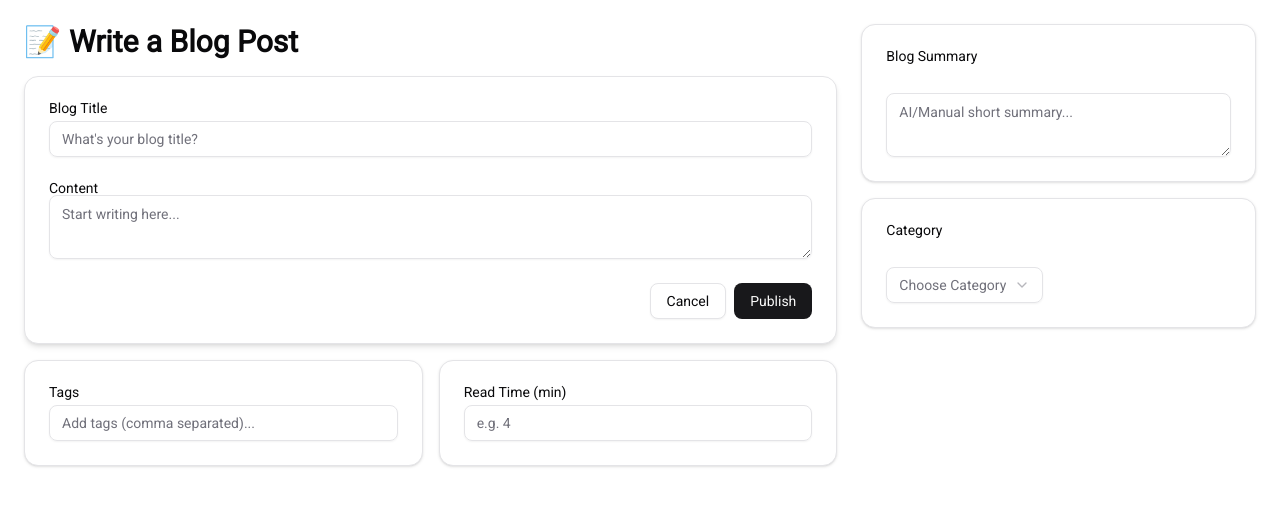
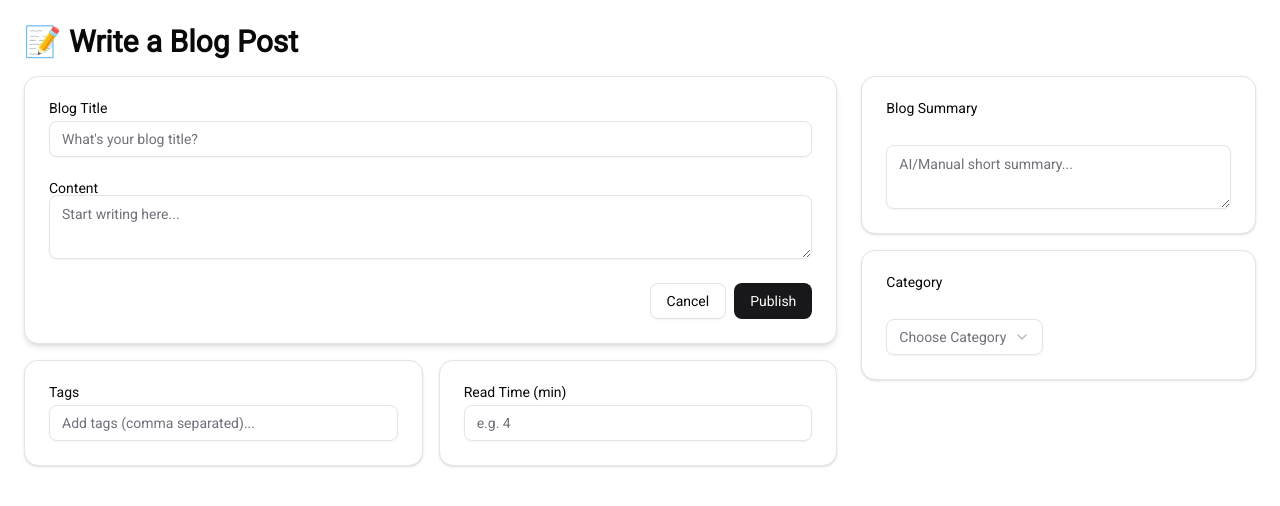
Before and after one commit to minhaj-uddin-arif-23/Blog_website_using_nextJs, a Next.js app: page /createPost in a window 1280 px wide. Shown: the top 506 px of the page. Built offline with nearby package versions, Linux system fonts and the light colour scheme.

Commit message:
customize this ui

```diff
--- a/src/app/createPost/page.tsx
+++ b/src/app/createPost/page.tsx
@@ -123,7 +123,7 @@
           </div>
         </div>
 
-        <div className="space-y-4">
+        <div className="space-y-4 lg:mt-13">
           {/* Summary */}
           <Card>
             <CardHeader>
```
Also changed, not shown: 1 other file (tests, documents, lock files or other folders).
